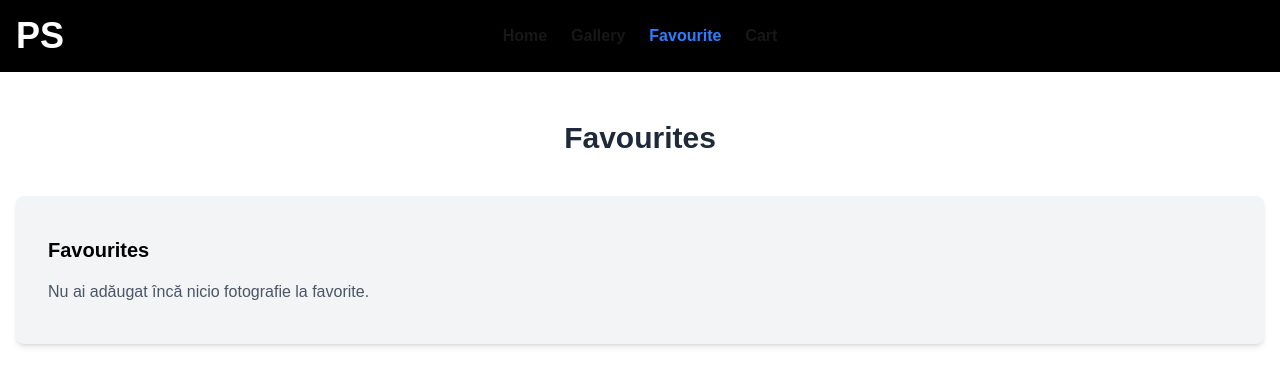
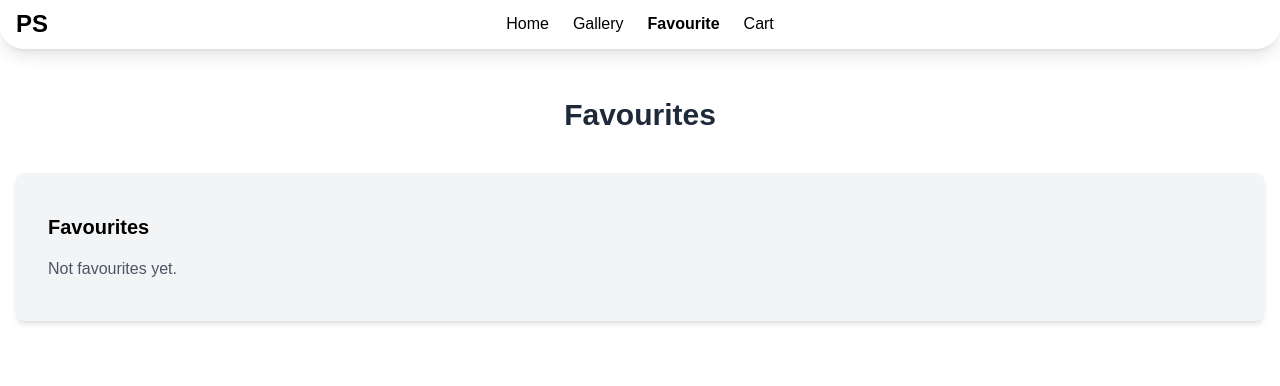
Before and after one commit to ioan3322/picsome-app, a Next.js app: page /favourite in a window 1280 px wide. Shown: the top 386 px of the page. Built offline with nearby package versions, Linux system fonts and the light colour scheme.

Commit message:
NavbarFixed and galleryimages improved

```diff
--- a/src/app/styles/globals.css
+++ b/src/app/styles/globals.css
@@ -14,7 +14,7 @@
 
 @media (prefers-color-scheme: dark) {
   :root {
-    --background: #0a0a0a;
+    --background: #ededed;
     --foreground: #ededed;
   }
 }
--- a/src/features/favourite/favourite.tsx
+++ b/src/features/favourite/favourite.tsx
@@ -12,7 +12,7 @@ export const Favourite = () => {
       <div className='flex flex-col  gap-4 bg-gray-100  py-10 px-8  text-gray-600 bg-center rounded-lg shadow-md'>
         <h1 className='text-xl font-semibold text-black'>Favourites</h1>
 
-          <p>Nu ai adăugat încă nicio fotografie la favorite.</p>
+          <p>Not favourites yet.</p>
 
       </div>
 
--- a/src/features/images/image-component.tsx
+++ b/src/features/images/image-component.tsx
@@ -1,5 +1,7 @@
 import { ImageItem } from "@/shared/utils/types";
 import Image from "next/image";
+import Link from "next/link";
+import { useState } from "react";
 
 interface IProps {
   photo: ImageItem;
@@ -7,13 +9,17 @@ interface IProps {
 }
 
 export const ImageComponent = ({ photo, loading = "lazy" }: IProps) => {
+  const [isHovered, setIsHovered] = useState(false);
 
   return (
-    <div className="relative w-full">
-
+    <div
+      className="relative w-full rounded-md overflow-hidden"
+      onMouseEnter={() => setIsHovered(true)}
+      onMouseLeave={() => setIsHovered(false)}
+    >
       <Image
         src={photo.src.medium}
-        alt={photo.alt || " Photo by " + photo.photographer}
+        alt={photo.alt || "Photo by " + photo.photographer}
         width={photo.width}
         height={photo.height}
         className="w-full h-auto"
@@ -21,14 +27,27 @@ export const ImageComponent = ({ photo, loading = "lazy" }: IProps) => {
       />
 
 
-      <div className="px-4 pt-3 pb-4 bg-gray-200 rounded-b-md shadow-lg">
-        <h2 className="text-lg text-gray-800 leading-tight">
-          {photo.photographer}
-        </h2>
+      {isHovered && (
+        <div className="absolute inset-0 bg-black/60 flex flex-col justify-end p-4">
+          <Link href={photo.photographer_url} target="_blanck" className="hover:underline">
+          <h2 className="text-lg font-semibold text-white mb-2">
+            {photo.photographer}
+          </h2>
+          </Link>
 
+          <button className=" hover:bg-white/20 absolute top-4 right-4 bg-white/10 border border-white/30 px-4 py-2 text-white backdrop-blur-md rounded-full text-sm">
+            Save
+          </button>
+          <button className=" hover:bg-white/20 absolute top-4 left-4 bg-white/10 border border-white/30 px-4 py-2 text-white backdrop-blur-md rounded-full text-sm">
+            Buy
+          </button>
 
-      </div>
-    </div >
+          <p className="text-sm text-gray-200">
+            {photo.width} x {photo.height}px
+          </p>
 
-  )
-}
+        </div>
+      )}
+    </div>
+  );
+};
--- a/src/features/layouts/layout-main-nav.tsx
+++ b/src/features/layouts/layout-main-nav.tsx
@@ -19,53 +19,41 @@ export const LayoutMainNav = () => {
 
   const pathname = usePathname()
   return (
-
-  <nav className="flex items-center w-full bg-black p-4 font-bold shadow-md ">
-
-
+    <nav className="sticky top-0 z-50 flex w-full items-center rounded-3xl border-b border-white/20 bg-white/10 px-4 py-2 text-black shadow-lg backdrop-blur-md backdrop-saturate-150">
       <div className="flex-1">
-    <h1 className="text-4xl font-bold text-white">
-      PS
-    </h1>
+        <h1 className="text-2xl font-bold text-black">PS</h1>
       </div>
 
-
-  <div className="flex gap-6 justify-center flex-1">
-
-    <Link href="/" className={pathname === "/" ? "text-blue-500" : "hover:text-blue-500"}>
+      <div className="flex flex-1 justify-center gap-6">
+        <Link href="/" className={pathname === "/" ? "font-bold" : "hover:font-bold"}>
           Home
         </Link>
 
-    <Link href="/gallery" className={pathname === "/gallery" ? "text-blue-500" : "hover:text-blue-500"}>
+        <Link href="/gallery" className={pathname === "/gallery" ? "font-bold" : "hover:font-bold"}>
           Gallery
         </Link>
 
-    <Link href="/favourite" className={pathname === "/favourite" ? "text-blue-500" : "hover:text-blue-500"}>
+        <Link href="/favourite" className={pathname === "/favourite" ? "font-bold" : "hover:font-bold"}>
           Favourite
           {favoritesCount > 0 && (
-        <span className="ml-1 inline-block bg-red-500 text-white text-xs px-2 rounded-full">
+            <span className="ml-1 inline-block rounded-full bg-red-500 px-2 text-xs text-white">
               {favoritesCount}
             </span>
           )}
         </Link>
 
-    <Link href="/cart" className={pathname === "/cart" ? "text-blue-500" : "hover:text-blue-500"}>
+        <Link href="/cart" className={pathname === "/cart" ? "font-bold" : "hover:font-bold"}>
           Cart
           {cartCount > 0 && (
-        <span className="ml-1 inline-block bg-blue-500 text-white text-xs px-2 rounded-full">
+            <span className="ml-1 inline-block rounded-full bg-blue-500 px-2 text-xs text-white">
               {cartCount}
             </span>
           )}
         </Link>
-
       </div>
 
-
       <div className="hidden md:flex md:flex-1"></div>
-
     </nav>
-
-
 
   )
 }
--- a/src/features/layouts/layout-main.tsx
+++ b/src/features/layouts/layout-main.tsx
@@ -19,6 +19,8 @@ export const LayoutMain = () => {
   }, [])
 
 return (
+
   <LayoutMainNav />
+
 )
 }
--- a/src/shared/utils/types.ts
+++ b/src/shared/utils/types.ts
@@ -9,6 +9,7 @@ export interface ImageItem {
   width: number
   height: number
   photographer: string
+  photographer_url: string
 }
 
 export interface DataImageItem {
```
Lines whose indentation alone changed are shown as unchanged.
